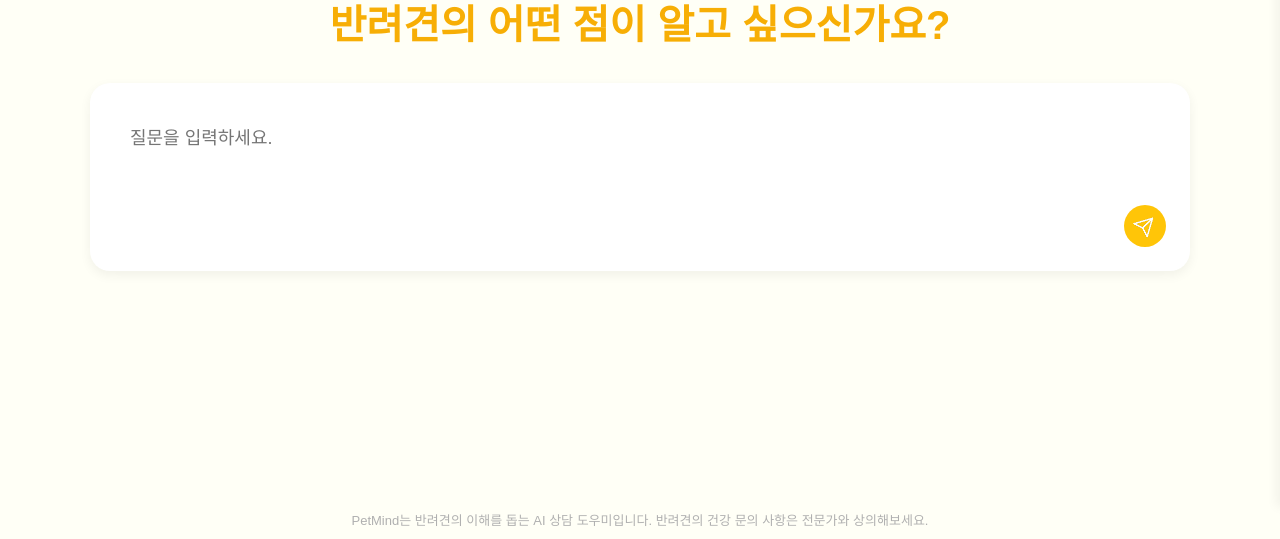
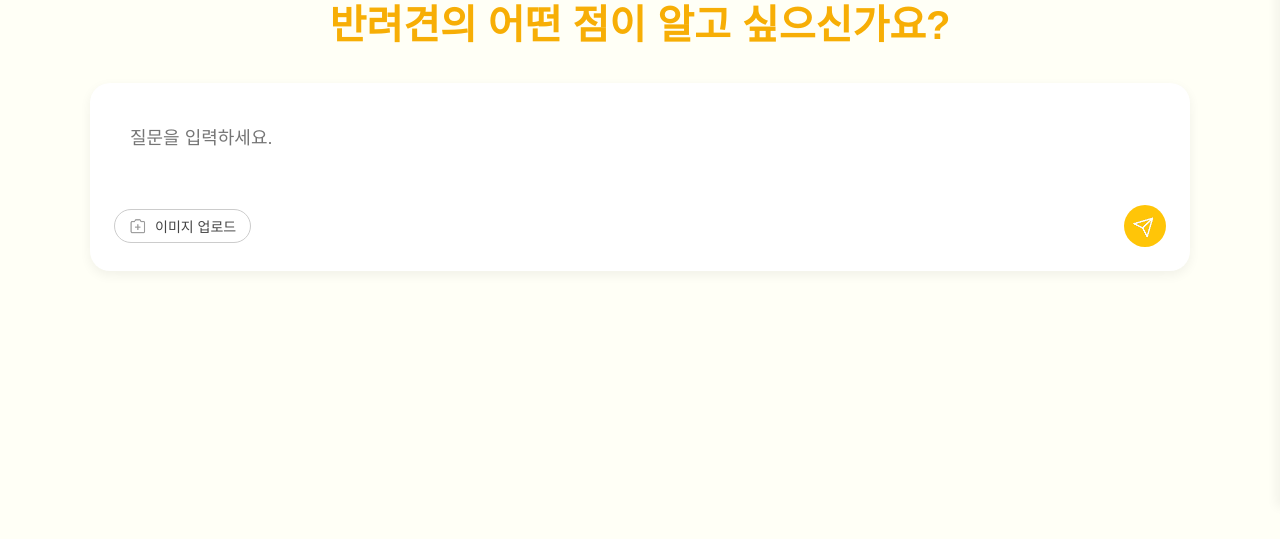
Before and after one commit to daainn/PetMind, a Django app: template web/templates/chat/chat.html in a window 1280 px wide. Shown: the part 261-800 px from the top of the page. Run offline with Django 5.2, Linux system fonts and the light colour scheme; the template is opened without the code that fills it, so the values that code supplies are empty; parts of the project's set-up code (start-up, migrations or seed data) failed here and were passed over; some web fonts are replaced.

Commit message:
Revert "fix: Hide image upload button and display a fixed health notice message at the bottom of the chat screen."

```diff
--- a/web/static/css/chat.css
+++ b/web/static/css/chat.css
@@ -401,16 +401,3 @@ body {
     display: none;
   }
 }
-
-/* 화면 하단 안내 문구 고정 */
-.fixed-helper-text {
-  position: fixed;
-  left: 0;
-  bottom: 0;
-  width: 100vw;
-  color: #b0b0b0;
-  font-size: 13px;
-  text-align: center;
-  padding: 12px 0 10px 0;
-  z-index: 1000;
-}
--- a/web/templates/chat/chat.html
+++ b/web/templates/chat/chat.html
@@ -70,7 +70,7 @@
         <textarea name="message" placeholder="질문을 입력하세요." required></textarea>
         <div id="imagePreviewContainer" style="display: flex; gap: 8px; margin-top: 8px;"></div>
         <div class="chat-input-bottom">
-          <label class="image-upload-btn" style="visibility: hidden;">
+          <label class="image-upload-btn">
             <input type="file" name="images" id="imageInput" accept="image/*" multiple hidden>
             <img src="{% static 'images/image_upload_btn.png' %}" alt="이미지 업로드 아이콘">
             <span>이미지 업로드</span>
@@ -83,12 +83,9 @@
         <input type="hidden" id="guestDogName" value="{{ guest_dog_name|default_if_none:'' }}">
         <input type="hidden" id="guestDogBreed" value="{{ guest_dog_breed|default_if_none:'' }}">
       </form>
-
     </div>
   </main>
 </div>
-
-<div class="fixed-helper-text">PetMind는 반려견의 이해를 돕는 AI 상담 도우미입니다. 반려견의 건강 문의 사항은 전문가와 상의해보세요.</div>
 
 <script src="{% static 'js/chat_member_sidebar.js' %}"></script>
 <script src="{% static 'js/image_upload.js' %}"></script>
--- a/web/templates/chat/chat_talk.html
+++ b/web/templates/chat/chat_talk.html
@@ -102,7 +102,6 @@
           </button>
         </div>
       </form>
-      <div class="fixed-helper-text">PetMind는 반려견의 이해를 돕는 AI 상담 도우미입니다. 반려견의 건강 문의 사항은 전문가와 상의해보세요.</div>
     </main>
   </div>
   <span id="isGuestFlag" style="display: none;">{{ is_guest|yesno:"true,false" }}</span>
```
